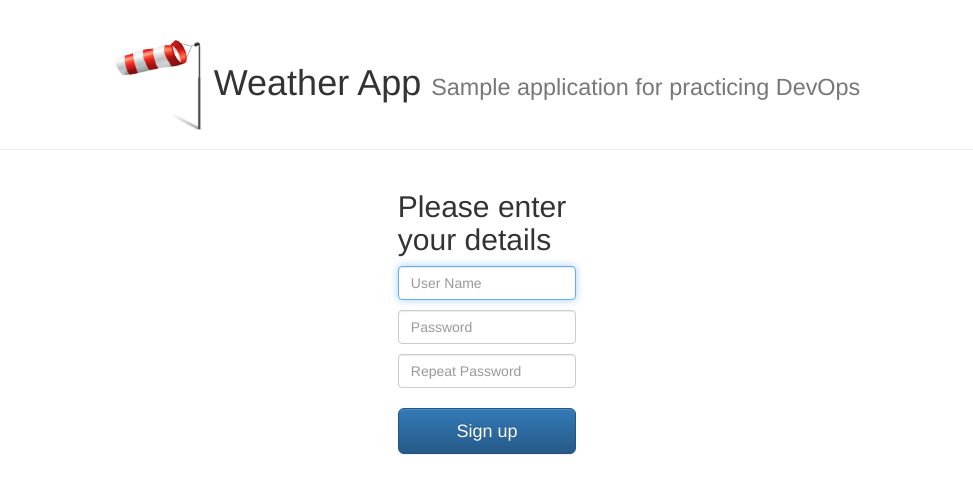
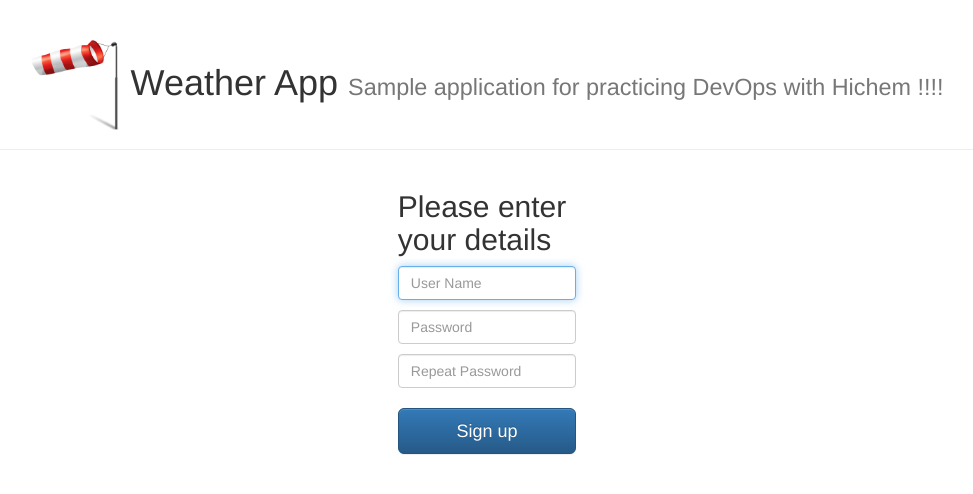
Before and after one commit to GhazouaniHichem/microservices-weather-app-code, a website: page microservices/UI/public/signup.html in a window 1280 px wide. Shown: the whole page, without its empty margins (153-1126 px from the left). Drawn offline with nearby package versions, Linux system fonts and the light colour scheme.

Commit message:
Changes on UI

```diff
--- a/microservices/UI/public/signup.html
+++ b/microservices/UI/public/signup.html
@@ -28,7 +28,7 @@
 <body>
 <div class="page-header text-center">
     <h1><img src="/logo.png" alt="Weather App" width="90px" style="-webkit-transform: scaleX(-1);transform: scaleX(-1)"> Weather App
-        <small>Sample application for practicing DevOps</small></h1>
+        <small>Sample application for practicing DevOps with Hichem !!!!</small></h1>
 </div>
 <div class="container-fluid">
     <form class="form-signin col-xs-8 col-xs-offset-2  col-sm-6 col-sm-offset-3 col-md-4 col-sm-offset-4 col-lg-2 col-lg-offset-5" method="post" action="/signup">
```
Also changed, not shown: microservices/UI/public/index.html (+1 -1 lines), microservices/UI/public/login.html (+1 -1 lines).
